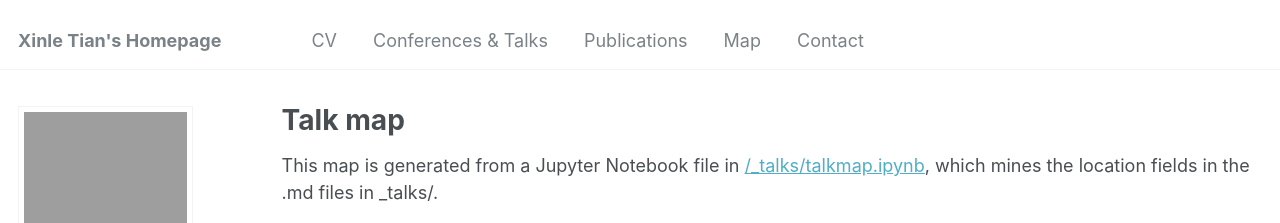
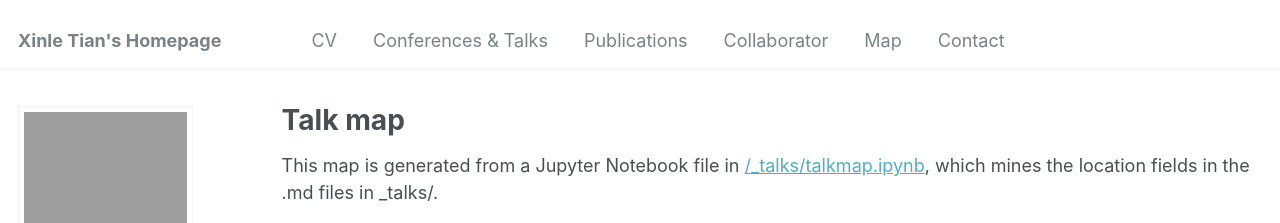
Before and after one commit to xinlet/xinlet.github.io, a Jekyll site: the page built from _pages/talkmap.html, in a window 1280 px wide. Shown: the top 223 px of the page. Built offline with Jekyll 4.4.1, drawn with Linux system fonts in a browser that asks for light colours; nearby versions of some CDN libraries; some web fonts are replaced.

Commit message:
Update navigation.yml

```diff
--- a/_data/navigation.yml
+++ b/_data/navigation.yml
@@ -14,6 +14,9 @@ main:
   - title: "Publications"
     url: /publications/
 
+  - title: "Collaborator"
+    url: /collaborator/
+
   - title: "Map"
     url: /map/
 
```
